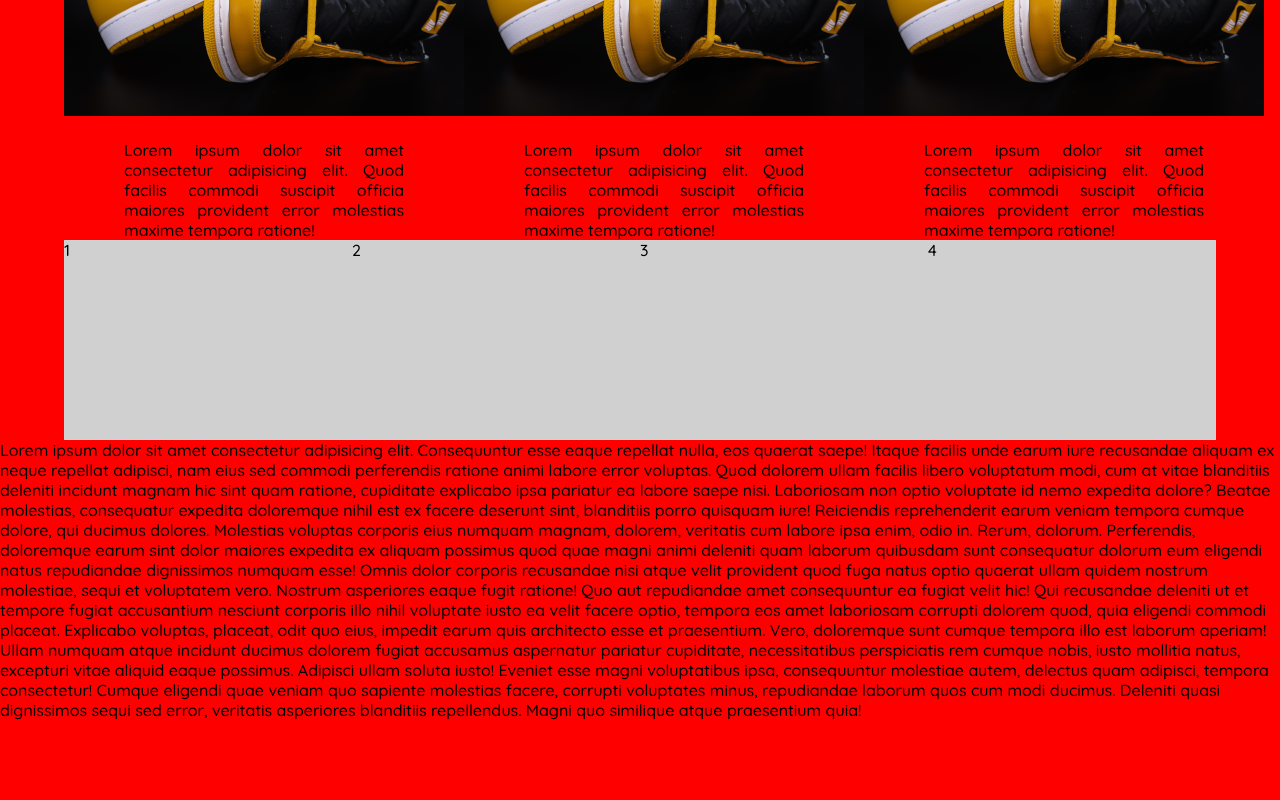
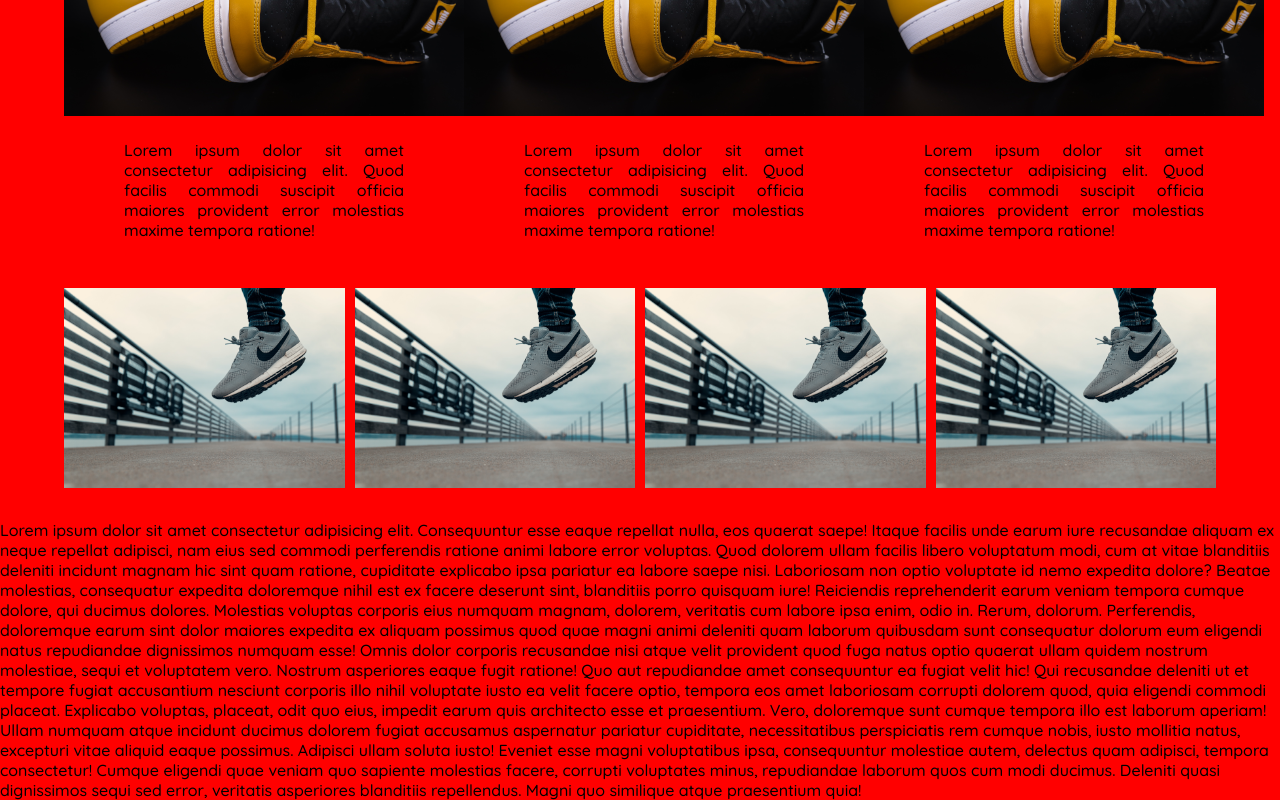
Before and after one commit to damszal/okshop, a React (Vite) app: page / in a window 1280 px wide. Shown: the part 1001-1801 px from the top of the page. Before the commit the page ends 1721 px from the top, so only its background shows below. Built offline with nearby package versions, Linux system fonts and the light colour scheme; a web font is replaced by a local one.

Commit message:
add img to assets folder and change a .home-sub-con-04 class

```diff
--- a/src/components/home/SubCon4.jsx
+++ b/src/components/home/SubCon4.jsx
@@ -1,15 +1,20 @@
 import React from 'react'
+import imgUrl from'../../assets/items/item4small.png'
 
 function SubCon4() {
   return (
     <section className='home-sub-con-04'>
-        <div className="c-01-disc">1
+        <div className="c-01-disc">
+          <img src={imgUrl} alt="" />
         </div>
-        <div className="c-02-disc">2
+        <div className="c-02-disc">
+        <img src={imgUrl} alt="" />
         </div>
-        <div className="c-03-disc">3
+        <div className="c-03-disc">
+        <img src={imgUrl} alt="" />
         </div>
-        <div className="c-04-disc">4
+        <div className="c-04-disc">
+          <img src={imgUrl} alt="" />
         </div>
     </section>
   )
--- a/src/css/pages/home.css
+++ b/src/css/pages/home.css
@@ -182,32 +182,75 @@
 .home-sub-con-04{
     display: grid;
     grid-template-columns: repeat(4,1fr);
+    gap: 10px;
+    margin-top: 3rem;
+    margin-bottom: 2rem;
 }
 
 .c-01-disc{
     grid-column: 1/2;
     background-color: rgb(208, 208, 208);
     height: 200px;
+    overflow: hidden;
 }
+
+.c-01-disc img {
+    display: block;
+    max-width: 140%;
+    max-height: 140%;
+    margin: 0 auto;
+
+
+}
+
 
 .c-02-disc{
     grid-column: 2/3;
     background-color: rgb(208, 208, 208);
     height: 200px;
+    overflow: hidden;
+}
+
+.c-02-disc img {
+    display: block;
+    max-width: 140%;
+    max-height: 140%;
+    margin: 0 auto;
+
+
 }
 
 .c-03-disc{
     grid-column: 3/4;
     background-color: rgb(208, 208, 208);
     height: 200px;
+    overflow: hidden;
+}
+
+.c-03-disc img {
+    display: block;
+    max-width: 140%;
+    max-height: 140%;
+    margin: 0 auto;
+
+
 }
 
 .c-04-disc{
     grid-column: 4/5;
     background-color: rgb(208, 208, 208);
     height: 200px;
+    overflow: hidden;
 }
 
+.c-04-disc img {
+    display: block;
+    max-width: 140%;
+    max-height: 140%;
+    margin: 0 auto;
+
+
+}
 .footer{
     grid-row: 5/6;
     grid-column: 1/13;
```
Also changed, not shown: src/assets/items/item4small.png (added).
